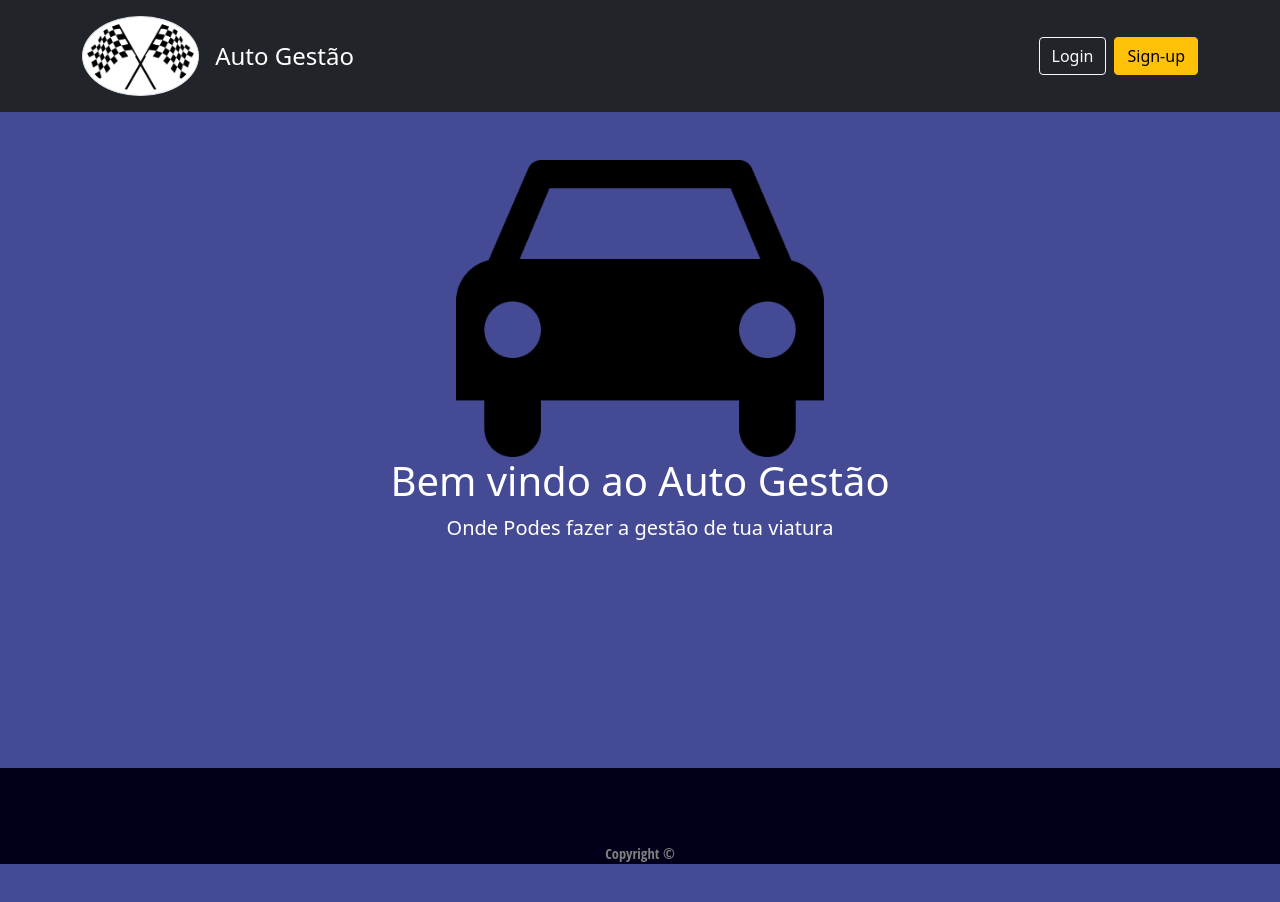
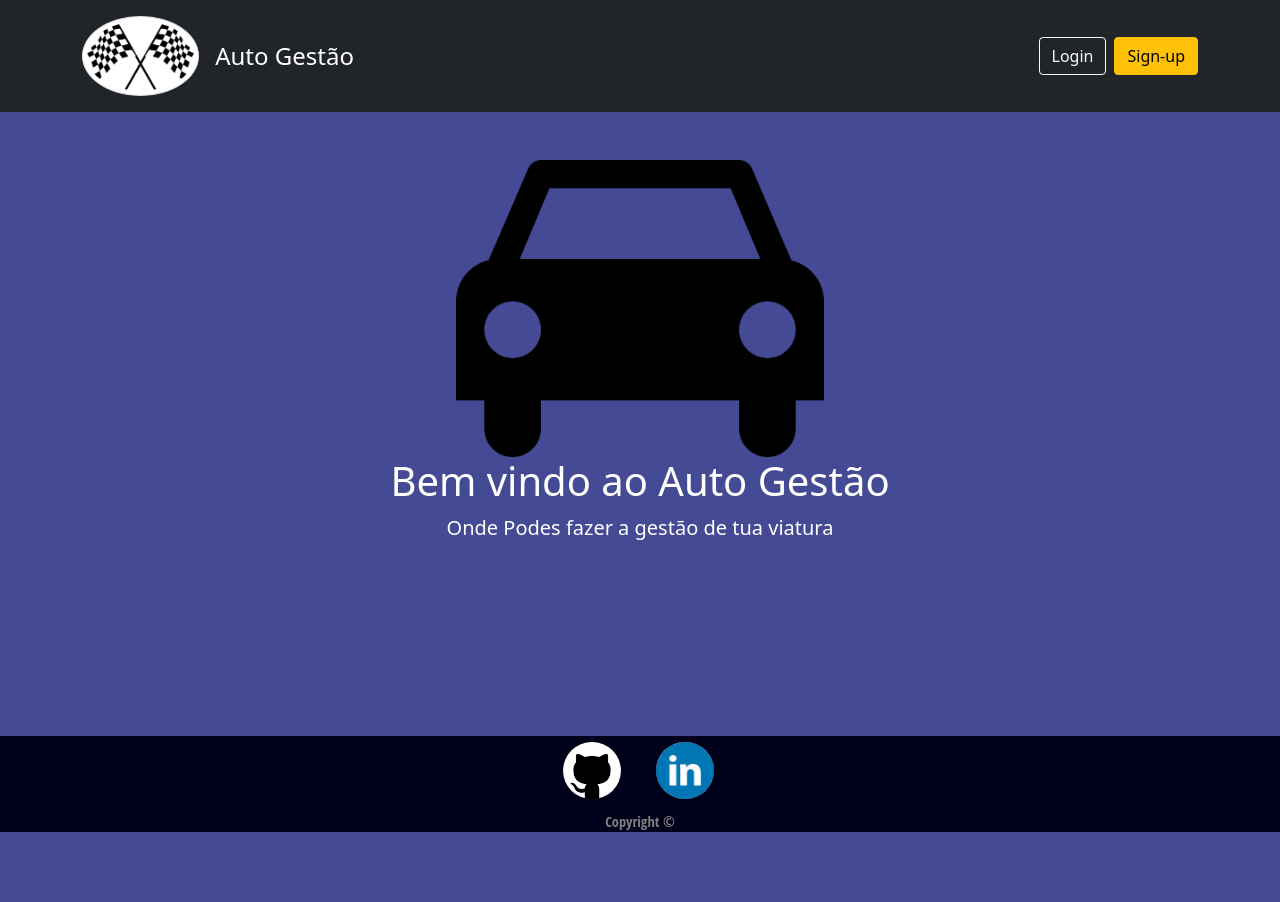
Before and after one commit to EgonHoltz/pwa-frtnd-autogestao, a Vue app: page / in a window 1280 px wide. Shown: the top 902 px of the page. Built offline with nearby package versions, Linux system fonts and the light colour scheme; what vue-simple-alert would draw is missing.

Commit message:
Fixed footer

```diff
--- a/src/App.vue
+++ b/src/App.vue
@@ -48,7 +48,7 @@ body {
   color: white;
 }
 #content-wrap{
-  padding-bottom: 2rem;
+  padding-bottom: 4rem;
   min-height: 100vh;
 }
 .template-reduced{
--- a/src/components/Footer.vue
+++ b/src/components/Footer.vue
@@ -27,16 +27,19 @@ export default {
 
 <style>
 #github-img{
-  margin-right: 0.1em;
+    background-image: url(../assets/github.png) !important;
+    margin-right: 1em;
 }
 #linkedin-img{
-  margin-right: 0.1em;
+    background-image: url(../assets/linkedin.jpg) !important;
+    margin-right: 1em;
+    background-repeat: no-repeat;
 }
 footer {
 	position: fixed;
 	bottom: 0;
 	width: 100%;
-	height: 2rem;
+	height: 4rem;
 	margin: 0 auto;
 	color: white;
 	z-index: 999;
```
Also changed, not shown: src/assets/github.png (added), src/assets/linkedin.jpg (added).
